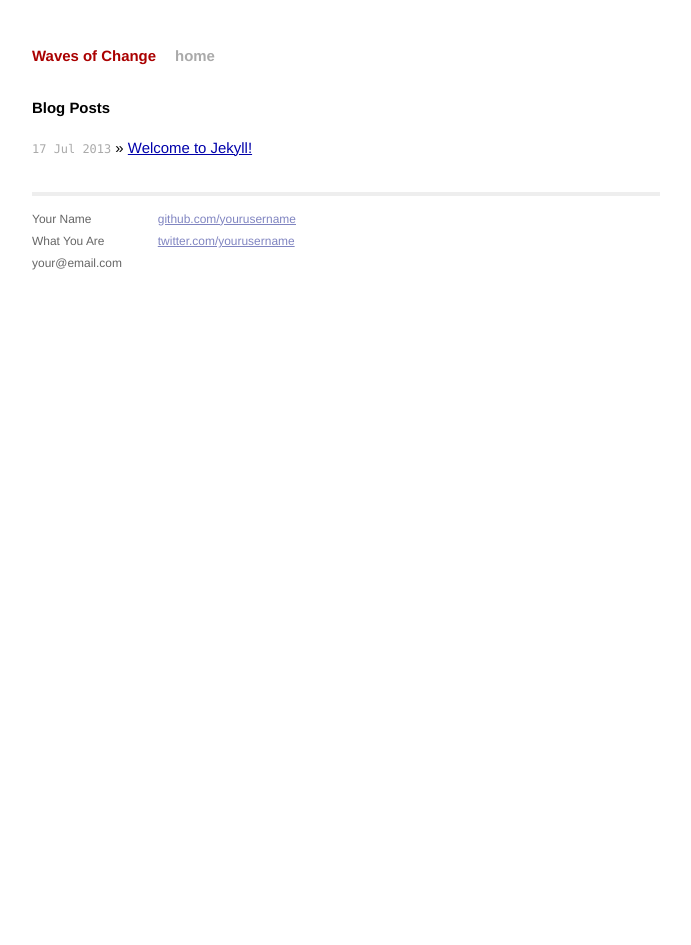
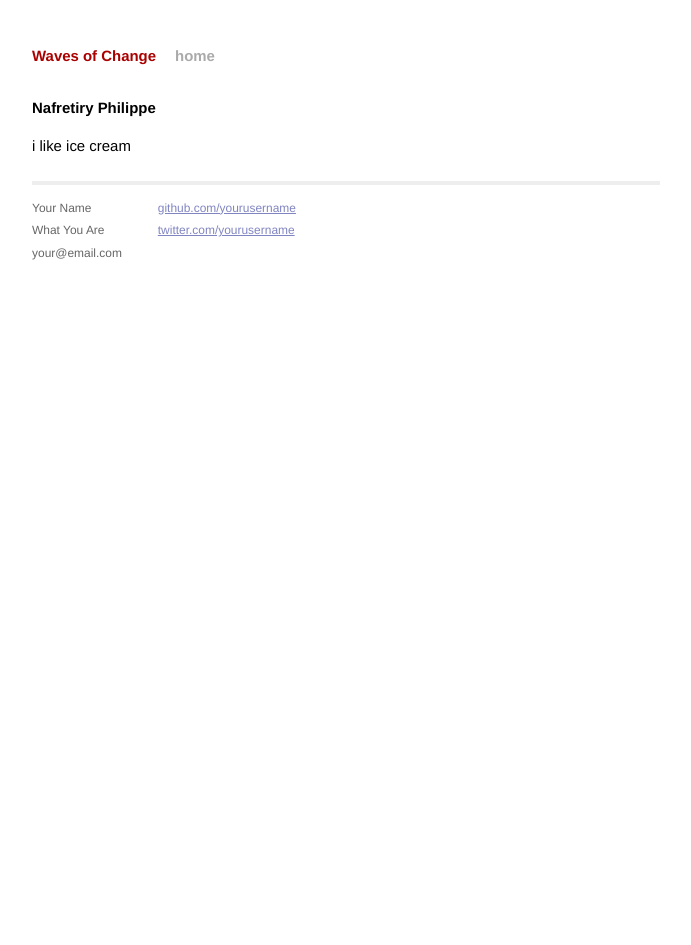
Before and after one commit to WavesofChange/woc-jekyll, a Jekyll site: the page built from about/nafretiry.html, in a window 1280 px wide. Shown: the whole page, without its empty margins (294-985 px from the left). Built offline with Jekyll 4.4.1, drawn with Linux system fonts in a browser that asks for light colours.

Commit message:
add about me

```diff
--- a/about/nafretiry.html
+++ b/about/nafretiry.html
@@ -3,11 +3,5 @@
   title: Waves of Change
 ---
 
-  <div id="home">
-    <h1>Blog Posts</h1>
-    <ul class="posts">
-      {% for post in site.posts %}
-        <li><span>{{ post.date | date_to_string }}</span> &raquo; <a href="{{ post.url }}">{{ post.title }}</a></li>
-      {% endfor %}
-    </ul>
-  </div>
+<h1>Nafretiry Philippe</h1>
+<p>i like ice cream</p>
```
